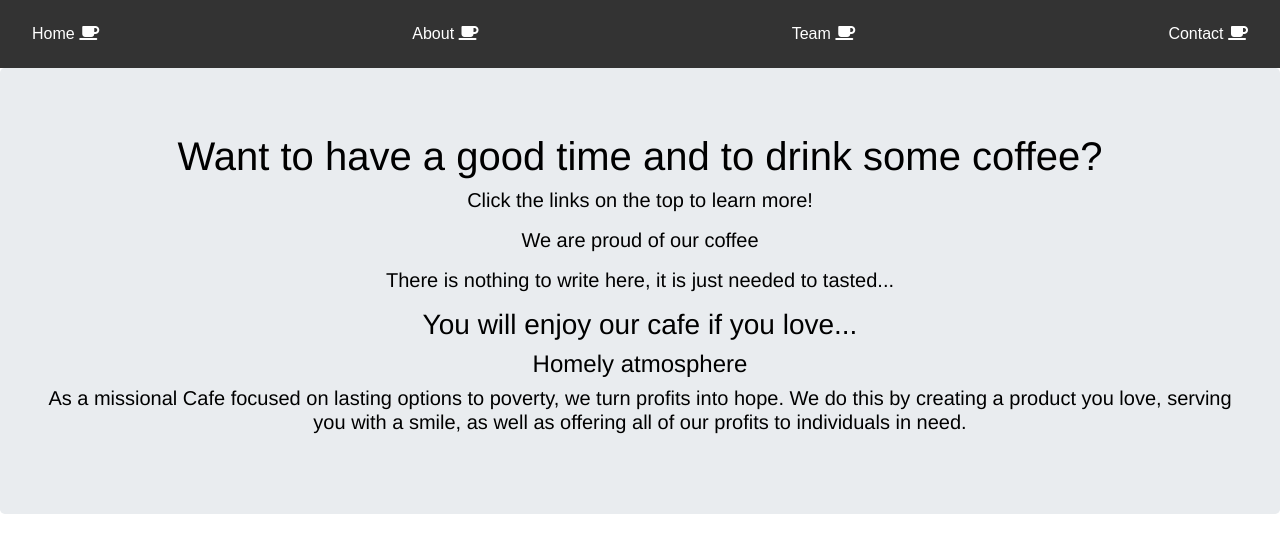
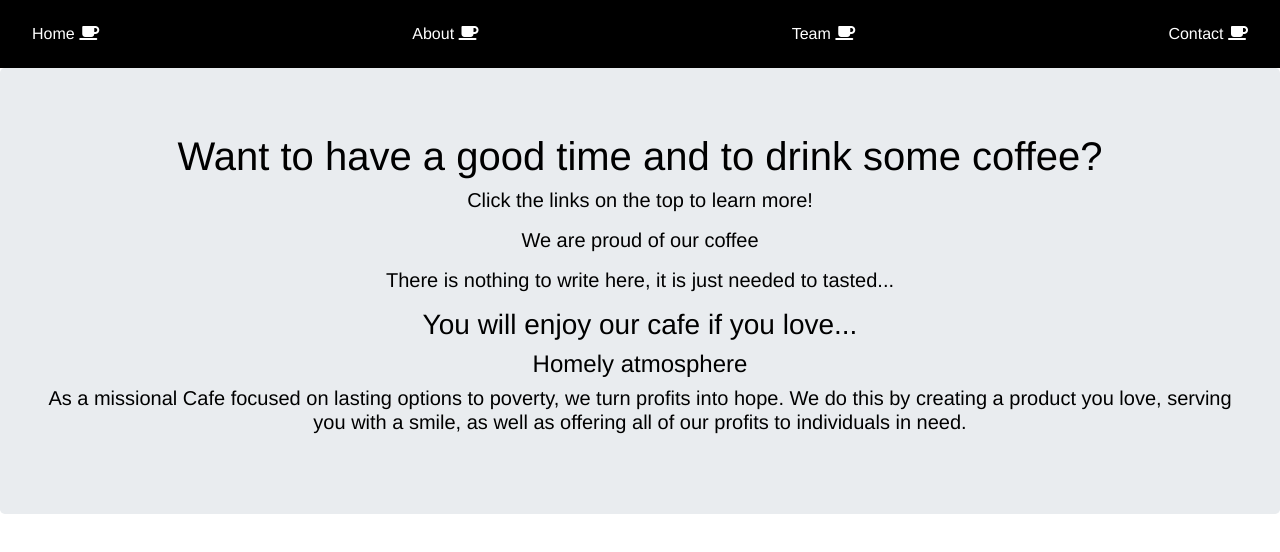
Before and after one commit to juliusheese/RenateRose, a plain HTML site: page index.html in a window 1280 px wide. Drawn offline with nearby package versions, Linux system fonts and the light colour scheme.

Commit message:
making it more accessible

```diff
--- a/css/styles.css
+++ b/css/styles.css
@@ -34,8 +34,8 @@ img {
 /* Navbar container */
 .navbar {
   overflow: hidden;
-  background-color: #333;
-  font-family: Arial;
+  background-color: black;
+  font-family: helvetica;
 }
 
 /* Links inside the navbar */
```
